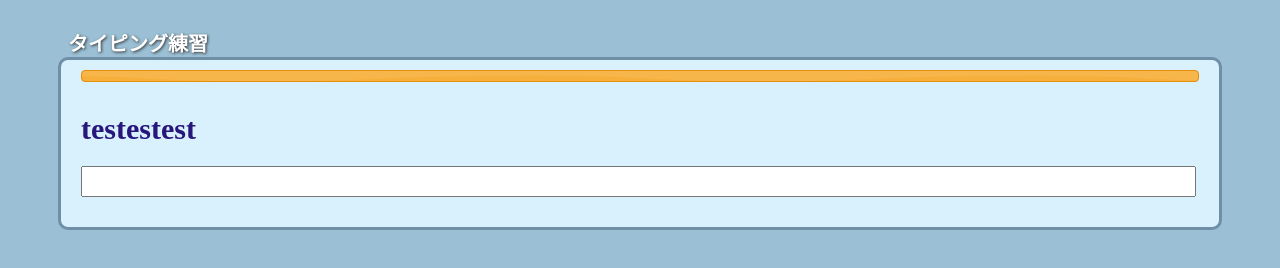
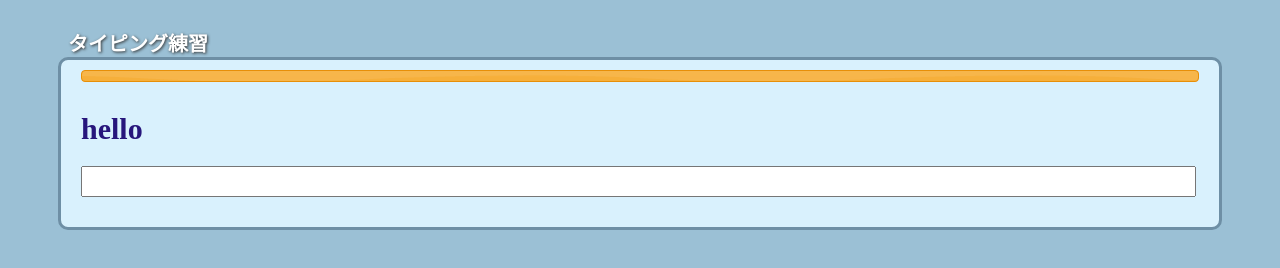
Before and after one commit to hirutas/typing, a plain HTML site: page index.html in a window 1280 px wide. Drawn offline with Linux system fonts and the light colour scheme.

Commit message:
問題文を修正

```diff
--- a/index.html
+++ b/index.html
@@ -29,10 +29,10 @@
 });
 
 var question_texts = [
-   "testestest",
-   "hogehogehogehoge",
-   "piyopiyo",
-   "foobaa"
+   "hello",
+   "Good morning",
+   "I'm hiru",
+   "This is a typing test."
 ];
 
 var current_question_index = 0;
```
